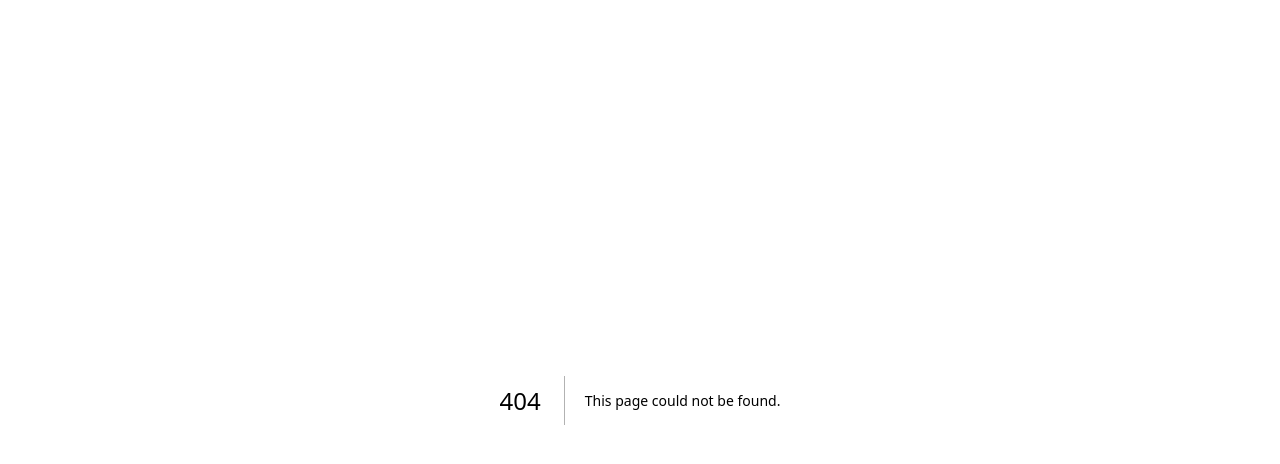
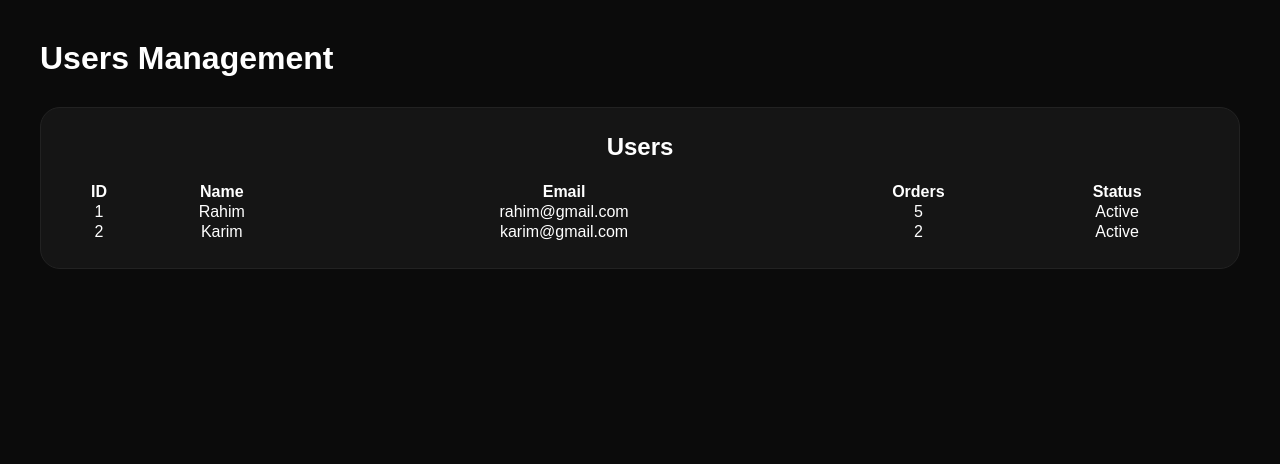
Before and after one commit to mdnoman1592008-ux/premium-account-store, a Next.js app in the folder frontend/: page /admin/users in a window 1280 px wide. Before the commit this address had no page. Shown: the top 464 px of the page. Built offline with nearby package versions, Linux system fonts and the light colour scheme.

Commit message:
Create page.tsx

```diff
--- /dev/null
+++ b/frontend/src/app/admin/users/page.tsx
@@ -0,0 +1,29 @@
+import UserTable from
+"../../../components/UserTable";
+
+export default function AdminUsersPage() {
+
+  return (
+    <div
+      style={{
+        padding:"40px"
+      }}
+    >
+
+      <h1>
+        Users Management
+      </h1>
+
+      <div
+        style={{
+          marginTop:"30px"
+        }}
+      >
+
+        <UserTable />
+
+      </div>
+
+    </div>
+  );
+}
```
